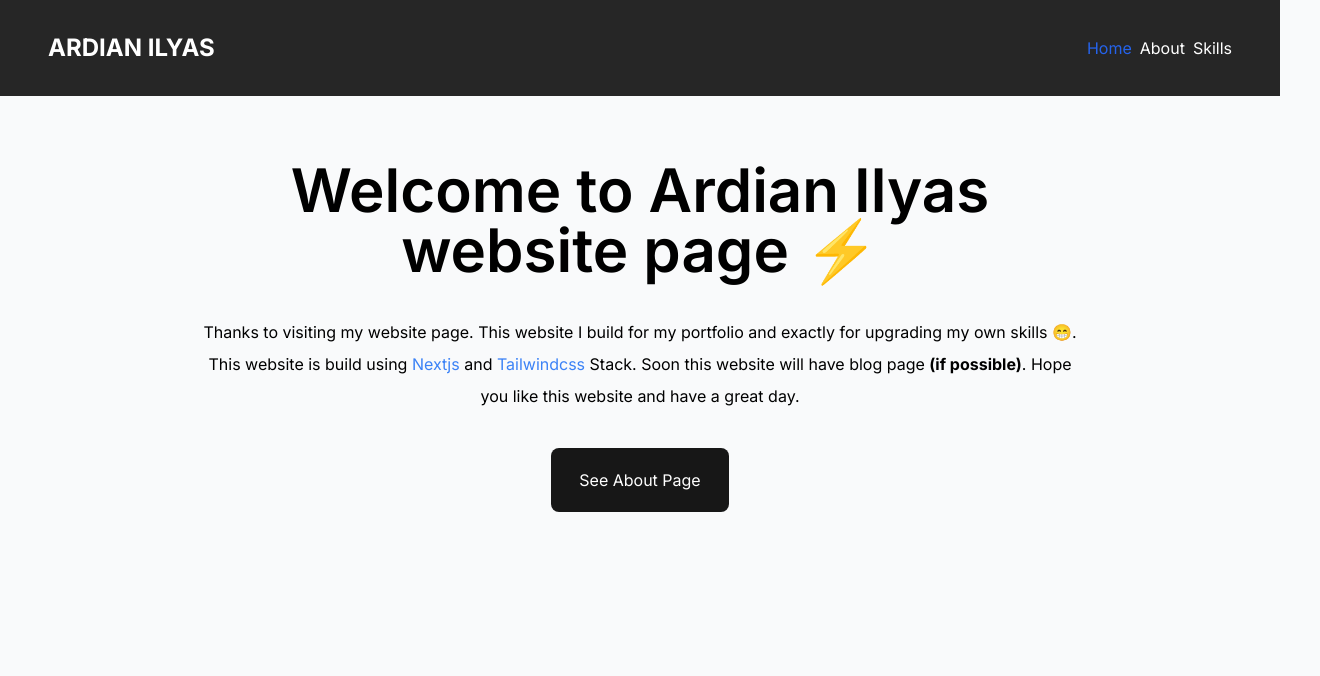
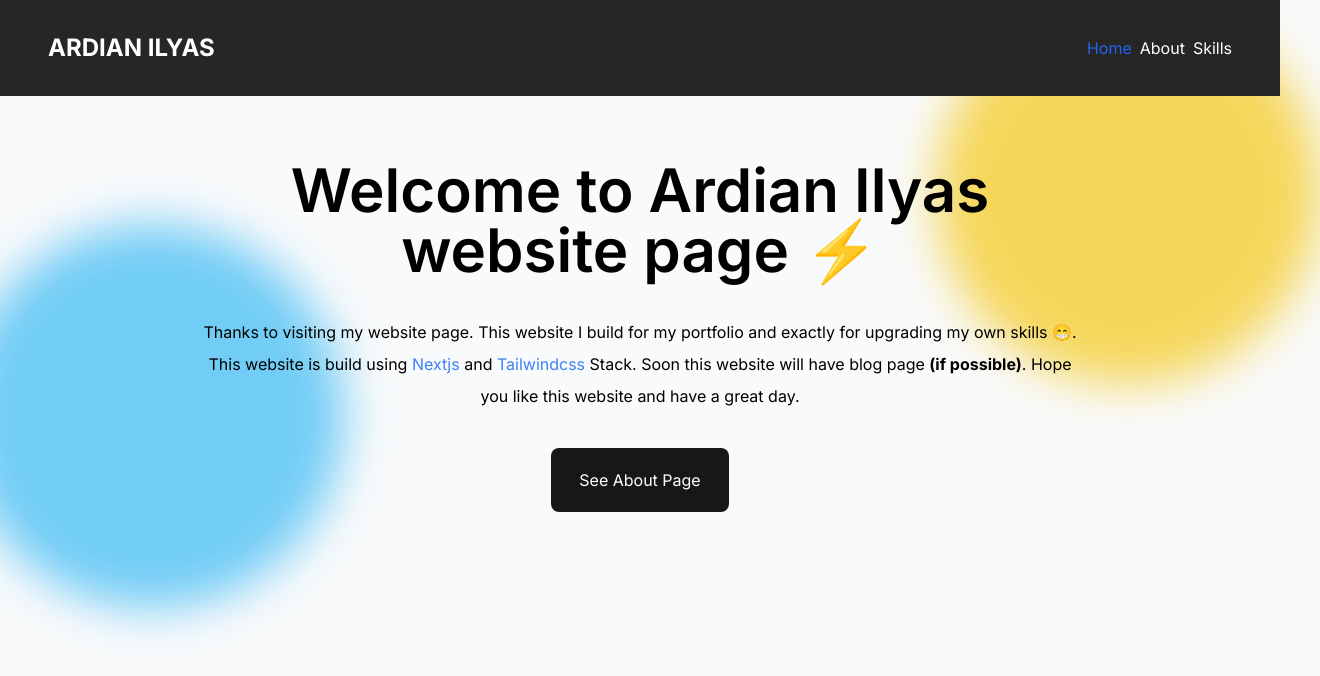
Before and after one commit to ardianilyas/ardian, a Next.js app: page / in a window 1280 px wide. Shown: the top 676 px of the page, 1320 px wide, since content can reach past the window. Built offline with nearby package versions, Linux system fonts and the light colour scheme.

Commit message:
update home page

```diff
--- a/src/app/page.js
+++ b/src/app/page.js
@@ -3,9 +3,14 @@ import Link from "next/link";
 export default function Home() {
   return (
     <div className="container flex flex-col w-full justify-center items-center mt-16">
+      <div className="absolute -z-10 -right-10 top-0 w-72 h-72 md:w-96 md:h-96 mix-blend-multiply opacity-70 filter blur-xl bg-yellow-400 rounded-full"></div>
+
+      <div className="absolute -z-10 -left-10 translate-y-20 w-72 h-72 md:w-96 md:h-96 mix-blend-multiply opacity-70 filter blur-xl bg-sky-400 rounded-full"></div>
+
       <h1 className="font-semibold text-4xl md:text-6xl text-center leading-tight md:w-2/3">Welcome to Ardian Ilyas website page ⚡</h1>
       <p className="my-9 text-center md:w-3/4 leading-loose">Thanks to visiting my website page. This website I build for my portfolio and exactly for upgrading my own skills 😁. This website is build using <a href="https://nextjs.org" target="_blank" className="text-blue-500 hover:underline">Nextjs</a> and <a href="https://tailwindcss.com" target="_blank" className="text-blue-500 hover:underline">Tailwindcss</a> Stack. Soon this website will have blog page <b>(if possible)</b>. Hope you like this website and have a great day.</p>
       <Link href={'/about'} className="py-5 px-7 bg-neutral-900 hover:bg-neutral-950 rounded-lg text-white hover:shadow-lg">See About Page</Link>
+
     </div>
   )
 }
```
